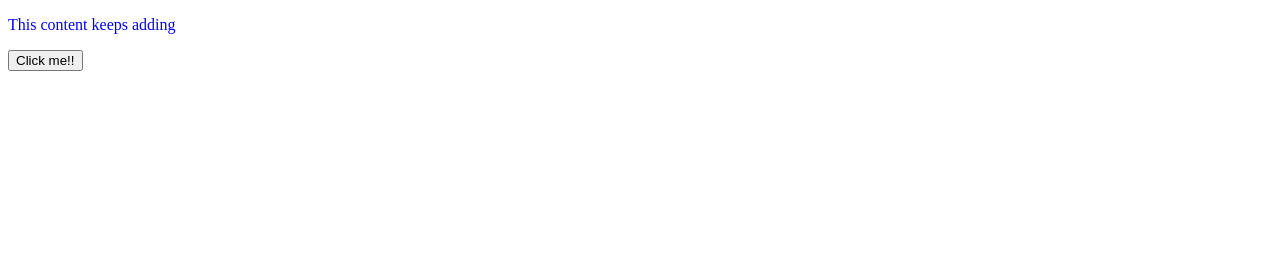
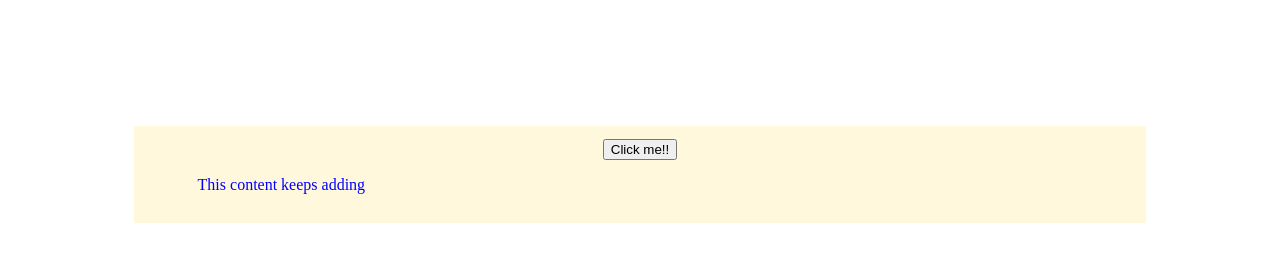
Before and after one commit to Ansh743/Web-app-tests, a plain HTML site: page index.html in a window 1280 px wide. Drawn offline with Linux system fonts and the light colour scheme.

Commit message:
Tried padding and margin properties for div

```diff
--- a/index.html
+++ b/index.html
@@ -8,18 +8,13 @@
     <meta name='viewport' content='width=device-width, initial-scale=1'>
     <link rel='stylesheet' type='text/css' media='screen' href='my_css.css'>
     <script src="main.js"></script>
-    <!--
-        <style>
-        .para{
-            color: blue;
-        }
-    </style>
-    -->
 </head>
 
 <body>
-    <p class="para">This content keeps adding </p>
-    <button id="btn" class="btn" onclick=foo()>Click me!!</button>
+    <div class="box">
+        <center><button id="btn" class="btn" onclick=foo()>Click me!!</button></center>
+        <p class="para">This content keeps adding </p>
+    </div>
 </body>
 
 </html>
--- a/my_css.css
+++ b/my_css.css
@@ -1,3 +1,8 @@
 .para{
     color: blue;
 }
+.box{
+    padding: 1% 5% 1% 5%;
+    margin: 10%;
+    background-color: cornsilk;
+}
```
